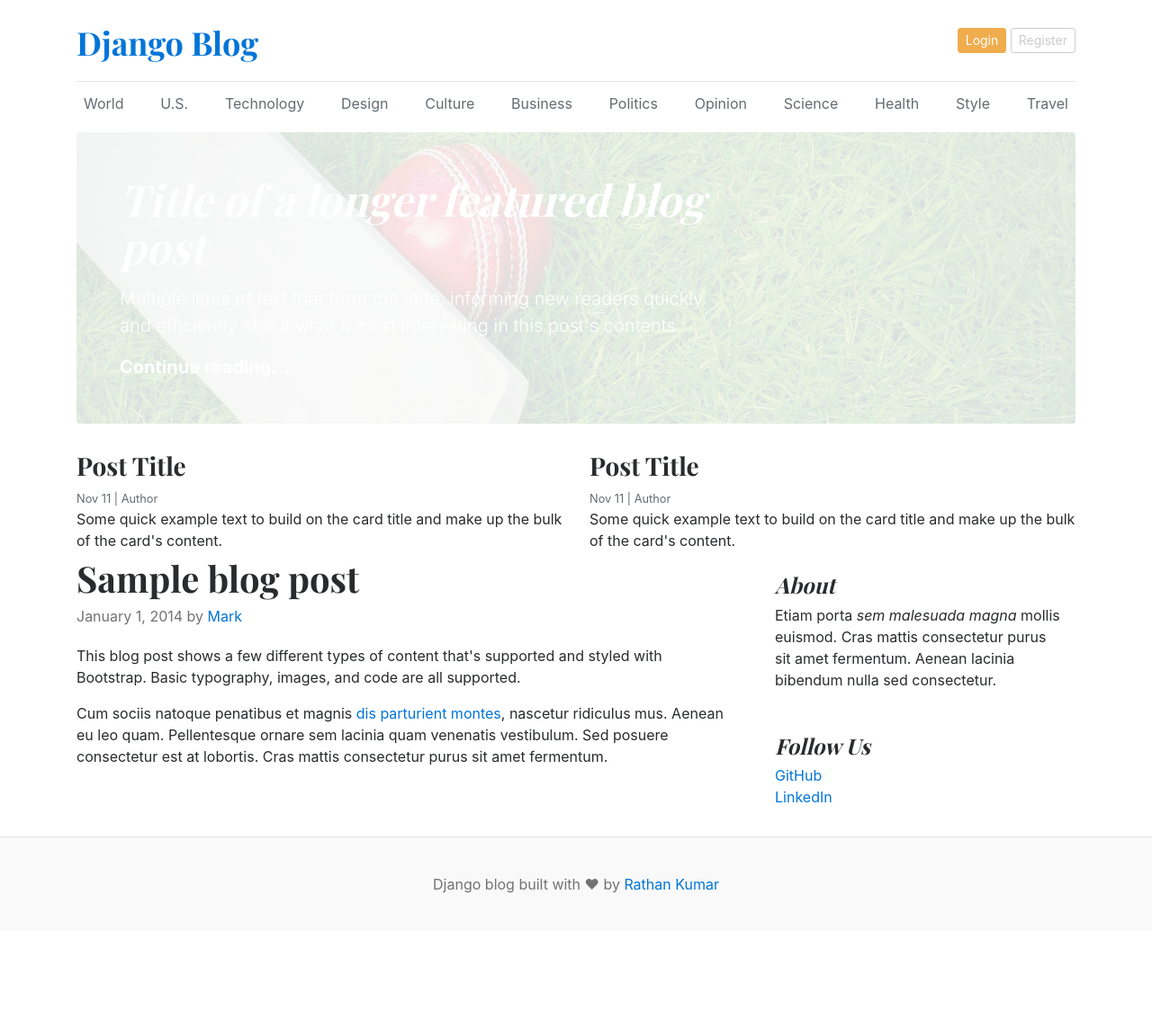
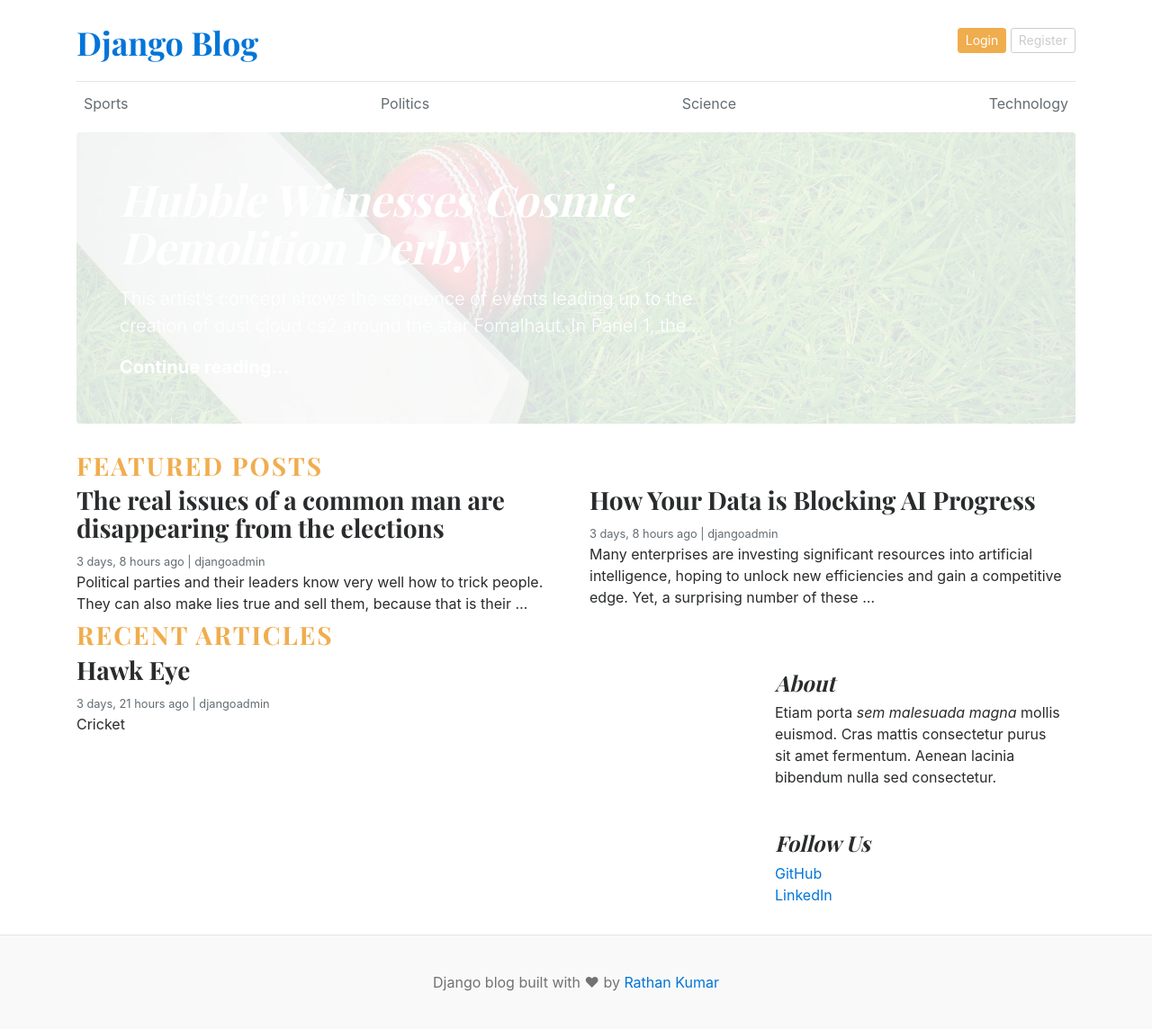
Before and after one commit to RahulJadhav2103/Blog-Application, a Django app: page / in a window 1280 px wide. Shown: the whole page at 90% size. Before the commit the page ends 993 px from the top, so only its background shows below. Run offline with Django 5.2, Linux system fonts and the light colour scheme; data comes from the database, SQL or seed files in the repository; both versions use the stored data as it was after the commit.

Commit message:
Post by Categoty

```diff
--- a/Blog_base/settings.py
+++ b/Blog_base/settings.py
@@ -62,6 +62,7 @@ TEMPLATES = [
                 'django.template.context_processors.request',
                 'django.contrib.auth.context_processors.auth',
                 'django.contrib.messages.context_processors.messages',
+                'blogs.context_processors.get_categories',
             ],
         },
     },
@@ -124,3 +125,6 @@ STATICFILES_DIRS = [
 # https://docs.djangoproject.com/en/5.2/ref/settings/#default-auto-field
 
 DEFAULT_AUTO_FIELD = 'django.db.models.BigAutoField'
+
+MEDIA_URL = '/media/'
+MEDIA_ROOT = BASE_DIR / 'media'
--- a/Blog_base/urls.py
+++ b/Blog_base/urls.py
@@ -16,7 +16,7 @@ Including another URLconf
 """
 
 from django.contrib import admin
-from django.urls import path
+from django.urls import path, include
 from . import views
 from django.conf import settings
 from django.conf.urls.static import static
@@ -24,4 +24,5 @@ from django.conf.urls.static import static
 urlpatterns = [
     path('admin/', admin.site.urls),
     path('', views.home, name='home'),
+    path('category/',include('blogs.urls')),
 ]+ static(settings.MEDIA_URL, document_root=settings.MEDIA_ROOT)
--- a/Blog_base/views.py
+++ b/Blog_base/views.py
@@ -1,4 +1,11 @@
 from django.shortcuts import render
+from blogs.models import Blog, Category
 
 def home(request):
-    return render(request, "home.html")
+    featured_posts = Blog.objects.filter(is_featured=True, status='Published').order_by('updated_at')
+    posts = Blog.objects.filter(is_featured=False, status='Published')
+    context={
+        'featured_posts': featured_posts,
+        'posts': posts
+        }
+    return render(request, "home.html", context)
--- /dev/null
+++ b/blogs/context_processors.py
@@ -0,0 +1,11 @@
+from .models import Category
+#from assignments.models import SocialLink
+
+def get_categories(request):
+    categories = Category.objects.all()
+    return dict(categories=categories)
+
+
+# def get_social_links(request):
+#     social_links = SocialLink.objects.all()
+#     return dict(social_links=social_links)
--- /dev/null
+++ b/blogs/urls.py
@@ -0,0 +1,6 @@
+from django.urls import path
+from . import views
+
+urlpatterns = [
+    path('<int:category_id>/', views.posts_by_category, name='posts_by_category')
+]
--- /dev/null
+++ b/templates/404.html
@@ -0,0 +1 @@
+<p>The category does not exist.</p>
--- /dev/null
+++ b/templates/base.html
@@ -0,0 +1,48 @@
+<!--Header-->
+ {% load static %}
+
+<!DOCTYPE html>
+<html lang="en">
+<head>
+    <meta charset="UTF-8">
+    <meta http-equiv="X-UA-Compatible" content="IE=edge">
+    <meta name="viewport" content="width=device-width, initial-scale=1.0">
+    <title>Django Blogs</title>
+    <link href="https://getbootstrap.com/docs/4.0/dist/css/bootstrap.min.css" rel="stylesheet">
+    <link href="https://fonts.googleapis.com/css?family=Playfair+Display:700,900" rel="stylesheet">
+    <link href="{% static 'css/blog.css' %}" rel="stylesheet">
+  </head>
+<body>
+    <div class="container">
+      <header class="blog-header py-3">
+        <div class="row flex-nowrap justify-content-between align-items-center">
+          <div class="col-8 pt-1">
+            <a class="blog-header-logo text-dark" href="/">Django Blog</a>
+          </div>
+          <div class="col-4 d-flex justify-content-end align-items-center">
+            <a class="btn btn-sm btn-warning" href="#">Login</a> &nbsp;
+            <a class="btn btn-sm btn-outline-secondary" href="#">Register</a>
+          </div>
+        </div>
+      </header>
+
+      <div class="nav-scroller py-1 mb-2">
+        <nav class="nav d-flex justify-content-between">
+          {% for cat in categories %}
+          <a class="p-2 text-muted" href="{% url 'posts_by_category' cat.id %}">{{ cat.category_name }}</a>
+          {% endfor %}
+        </nav>
+      </div>
+
+<!-- Main Content Part -->
+{% block content %}
+
+{% endblock %}
+
+
+<!--Footer-->
+<footer class="blog-footer">
+  <p>Django blog built with ❤ by <a href="#">Rathan Kumar</a></p>
+</footer>
+</body>
+</html>
--- a/templates/home.html
+++ b/templates/home.html
@@ -1,94 +1,57 @@
- {% load static %}
+{% extends 'base.html' %}
+{% load static %}
 
-<!DOCTYPE html>
-<html lang="en">
-<head>
-    <meta charset="UTF-8">
-    <meta http-equiv="X-UA-Compatible" content="IE=edge">
-    <meta name="viewport" content="width=device-width, initial-scale=1.0">
-    <title>Django Blogs</title>
-    <link href="https://getbootstrap.com/docs/4.0/dist/css/bootstrap.min.css" rel="stylesheet">
-    <link href="https://fonts.googleapis.com/css?family=Playfair+Display:700,900" rel="stylesheet">
-    <link href="{% static 'css/blog.css' %}" rel="stylesheet">
-  </head>
-<body>
-    <div class="container">
-      <header class="blog-header py-3">
-        <div class="row flex-nowrap justify-content-between align-items-center">
-          <div class="col-8 pt-1">
-            <a class="blog-header-logo text-dark" href="/">Django Blog</a>
-          </div>
-          <div class="col-4 d-flex justify-content-end align-items-center">
-            <a class="btn btn-sm btn-warning" href="#">Login</a> &nbsp;
-            <a class="btn btn-sm btn-outline-secondary" href="#">Register</a>
-          </div>
-        </div>
-      </header>
-
-      <div class="nav-scroller py-1 mb-2">
-        <nav class="nav d-flex justify-content-between">
-          <a class="p-2 text-muted" href="#">World</a>
-          <a class="p-2 text-muted" href="#">U.S.</a>
-          <a class="p-2 text-muted" href="#">Technology</a>
-          <a class="p-2 text-muted" href="#">Design</a>
-          <a class="p-2 text-muted" href="#">Culture</a>
-          <a class="p-2 text-muted" href="#">Business</a>
-          <a class="p-2 text-muted" href="#">Politics</a>
-          <a class="p-2 text-muted" href="#">Opinion</a>
-          <a class="p-2 text-muted" href="#">Science</a>
-          <a class="p-2 text-muted" href="#">Health</a>
-          <a class="p-2 text-muted" href="#">Style</a>
-          <a class="p-2 text-muted" href="#">Travel</a>
-        </nav>
-      </div>
+{% block content %}
 
 
-
-<div class="jumbotron p-3 p-md-5 text-white rounded bg-dark" style="background-image: url('{% static 'images/cricket.jpg' %}'); background-blend-mode: overlay; background-size: cover;">
+{% for post in featured_posts %}
+{% if forloop.first %}
+<div class="jumbotron p-3 p-md-5 text-white rounded bg-dark" style="background-image: url('{% static "images/cricket.jpg" %}'); background-blend-mode: overlay; background-size: cover;">
     <div class="col-md-8 px-0">
-      <h1 class="display-4 font-italic">Title of a longer featured blog post</h1>
-      <p class="lead my-3">Multiple lines of text that form the lede, informing new readers quickly and efficiently about what's most interesting in this post's contents.</p>
+      <h1 class="display-4 font-italic">{{ post.title }}</h1>
+      <p class="lead my-3">{{post.short_description | truncatewords:25}}</p>
       <p class="lead mb-0"><a href="#" class="text-white font-weight-bold">Continue reading...</a></p>
     </div>
   </div>
+{% endif %}
+{% endfor %}
 
+
+<!-- Featured Posts -->
+  <h3 class="text-uppercase text-warning" style="letter-spacing: 2px;">Featured Posts</h3>
   <div class="row mb-2">
+    {% for post in featured_posts %}
+      {% if not forloop.first %}
     <div class="col-md-6">
       <div class="card border-0" >
         <div class="card-body">
-          <h3>Post Title</h3>
-          <small class="mb-1 text-muted">Nov 11 | Author</small>
-          <p class="card-text">Some quick example text to build on the card title and make up the bulk of the card's content.</p>
+          <h3>{{ post.title }}</h3>
+          <small class="mb-1 text-muted">{{ post.created_at | timesince }} ago | {{ post.author }}</small>
+          <p class="card-text">{{ post.short_description | truncatewords:25 }}</p>
         </div>
       </div>
     </div>
-    <div class="col-md-6">
-      <div class="card border-0" >
-        <div class="card-body">
-          <h3>Post Title</h3>
-          <small class="mb-1 text-muted">Nov 11 | Author</small>
-          <p class="card-text">Some quick example text to build on the card title and make up the bulk of the card's content.</p>
-        </div>
-      </div>
-    </div>
+      {% endif %}
+    {% endfor %}
   </div>
 
+
+  <!-- Recent Articles -->
+  <h3 class="text-uppercase text-warning" style="letter-spacing: 2px;">Recent Articles</h3>
   <main role="main" class="container p-0">
     <div class="row">
       <div class="col-md-8 blog-main">
+        {% for post in posts %}
+        <div class="card border-0" >
+        <div class="card-body">
+          <h3>{{ post.title }}</h3>
+          <small class="mb-1 text-muted">{{ post.created_at | timesince }} ago | {{ post.author }}</small>
+          <p class="card-text">{{ post.short_description | truncatewords:25 }}</p>
+        </div>
+      </div>
 
-        <div class="blog-post">
-          <h2 class="blog-post-title">Sample blog post</h2>
-          <p class="blog-post-meta">January 1, 2014 by <a href="#">Mark</a></p>
-
-          <p>This blog post shows a few different types of content that's supported and styled with Bootstrap. Basic typography, images, and code are all supported.</p>
-
-          <p>Cum sociis natoque penatibus et magnis <a href="#">dis parturient montes</a>, nascetur ridiculus mus. Aenean eu leo quam. Pellentesque ornare sem lacinia quam venenatis vestibulum. Sed posuere consectetur est at lobortis. Cras mattis consectetur purus sit amet fermentum.</p>
-
-
-        </div>
         <!-- /.blog-post -->
-
+      {% endfor %}
       </div>
       <!-- /.blog-main -->
 
@@ -112,8 +75,4 @@
   </main><!-- /.container -->
 
 </div>
-<footer class="blog-footer">
-  <p>Django blog built with ❤ by <a href="#">Rathan Kumar</a></p>
-</footer>
-</body>
-</html>
+{% endblock %}
```
Also changed, not shown: blogs/views.py (+15 -1 lines), templates/post_by_category.html (added, +40 -0 lines), db.sqlite3, uploads/2025/12/22/P-blog.jpeg (added), uploads/2025/12/22/S-blog.jpeg (added), uploads/2025/12/22/S-blog_Q2fMcdK.jpeg (added).
